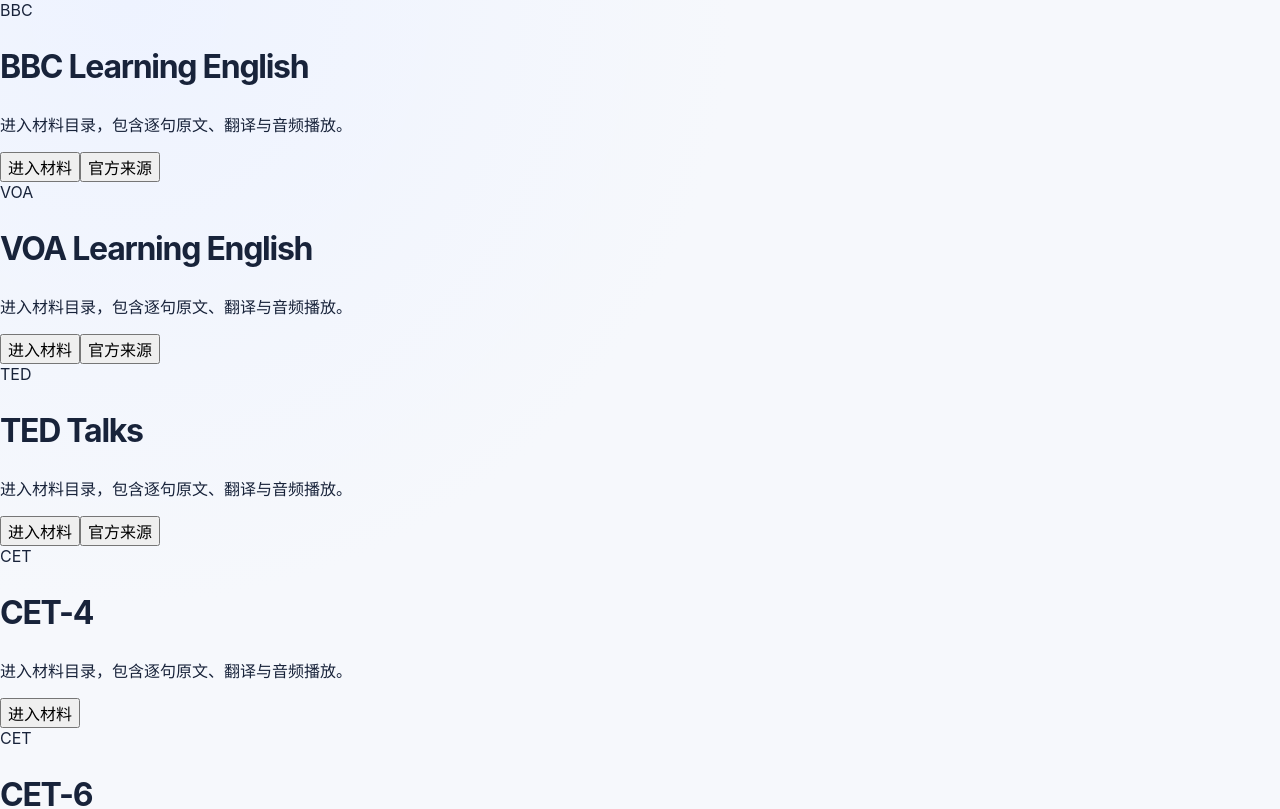
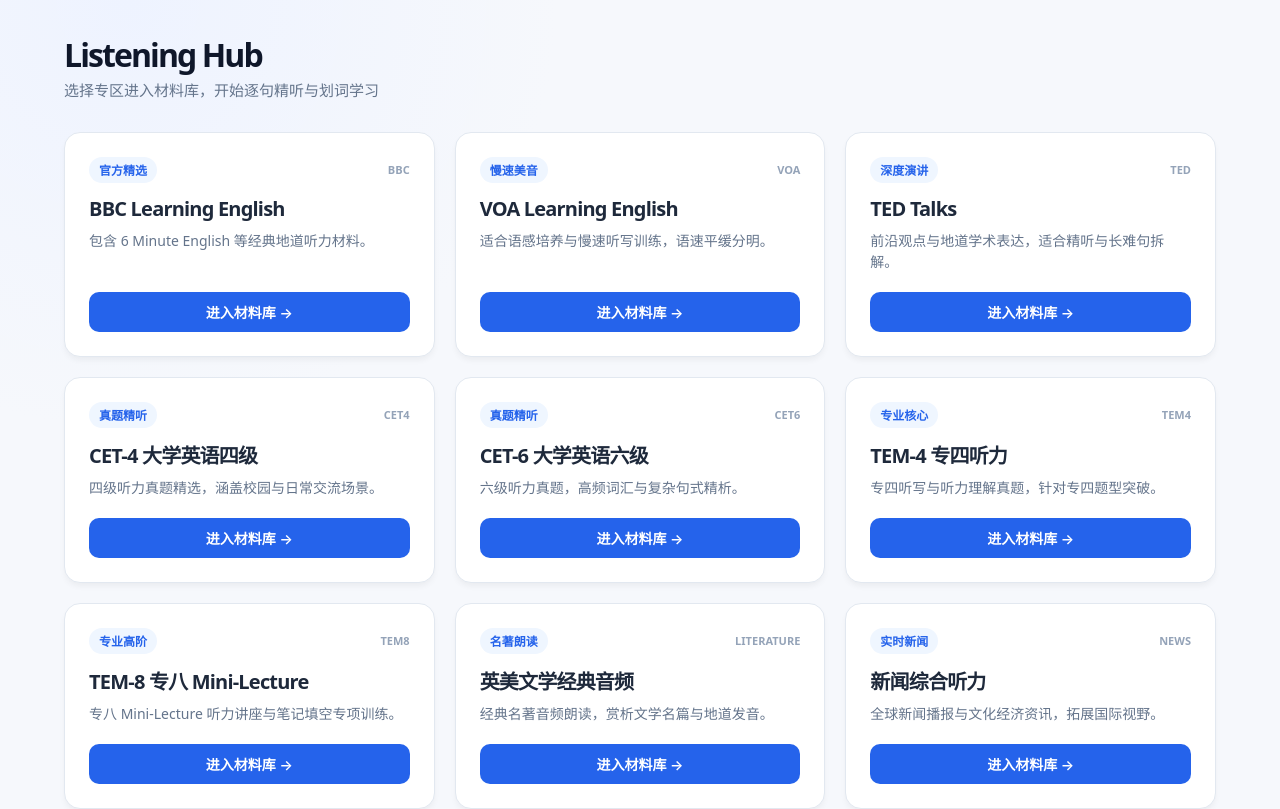
Before and after one commit to kiko0721k/lingualab, a Next.js app in the folder lingualab-7/: page /listening in a window 1280 px wide. Shown: the top 809 px of the page. Built offline with nearby package versions, Linux system fonts and the light colour scheme; no server answers.

Commit message:
Update page.tsx

```diff
--- a/lingualab-7/app/listening/page.tsx
+++ b/lingualab-7/app/listening/page.tsx
@@ -1,46 +1,70 @@
 import Link from 'next/link';
 
 const categories = [
-  { id: 'bbc', tag: 'BBC', title: 'BBC Learning English', desc: '进入材料目录，包含逐句原文、翻译与音频播放。', official: 'https://www.bbc.co.uk/learningenglish' },
-  { id: 'voa', tag: 'VOA', title: 'VOA Learning English', desc: '进入材料目录，包含逐句原文、翻译与音频播放。', official: 'https://learningenglish.voanews.com' },
-  { id: 'ted', tag: 'TED', title: 'TED Talks', desc: '进入材料目录，包含逐句原文、翻译与音频播放。', official: 'https://www.ted.com' },
-  { id: 'cet4', tag: 'CET', title: 'CET-4', desc: '进入材料目录，包含逐句原文、翻译与音频播放。' },
-  { id: 'cet6', tag: 'CET', title: 'CET-6', desc: '进入材料目录，包含逐句原文、翻译与音频播放。' },
-  { id: 'tem4', tag: 'TEM', title: 'TEM-4', desc: '进入材料目录，包含逐句原文、翻译与音频播放。' },
-  { id: 'tem8', tag: 'TEM', title: 'TEM-8', desc: '进入材料目录，包含逐句原文、翻译与音频播放。' },
-  { id: 'literature', tag: 'Literature', title: '英美文学', desc: '进入材料目录，包含逐句原文、翻译与音频播放。' },
-  { id: 'news', tag: 'News', title: '新闻听力', desc: '进入材料目录，包含逐句原文、翻译与音频播放。' },
+  { id: 'bbc', title: 'BBC Learning English', badge: '官方精选', desc: '包含 6 Minute English 等经典地道听力材料。' },
+  { id: 'voa', title: 'VOA Learning English', badge: '慢速美音', desc: '适合语感培养与慢速听写训练，语速平缓分明。' },
+  { id: 'ted', title: 'TED Talks', badge: '深度演讲', desc: '前沿观点与地道学术表达，适合精听与长难句拆解。' },
+  { id: 'cet4', title: 'CET-4 大学英语四级', badge: '真题精听', desc: '四级听力真题精选，涵盖校园与日常交流场景。' },
+  { id: 'cet6', title: 'CET-6 大学英语六级', badge: '真题精听', desc: '六级听力真题，高频词汇与复杂句式精析。' },
+  { id: 'tem4', title: 'TEM-4 专四听力', badge: '专业核心', desc: '专四听写与听力理解真题，针对专四题型突破。' },
+  { id: 'tem8', title: 'TEM-8 专八 Mini-Lecture', badge: '专业高阶', desc: '专八 Mini-Lecture 听力讲座与笔记填空专项训练。' },
+  { id: 'literature', title: '英美文学经典音频', badge: '名著朗读', desc: '经典名著音频朗读，赏析文学名篇与地道发音。' },
+  { id: 'news', title: '新闻综合听力', badge: '实时新闻', desc: '全球新闻播报与文化经济资讯，拓展国际视野。' },
 ];
 
-export default function ListeningPage() {
+export default function ListeningHubPage() {
   return (
-    <div className="max-w-7xl mx-auto px-4 py-8">
-      <div className="grid grid-cols-1 md:grid-cols-2 lg:grid-cols-3 gap-6">
+    <div style={{ maxWidth: '1200px', margin: '0 auto', padding: '40px 24px', fontFamily: 'system-ui, -apple-system, sans-serif' }}>
+      {/* 标题头部 */}
+      <div style={{ marginBottom: '32px' }}>
+        <h1 style={{ fontSize: '32px', fontWeight: '800', color: '#0f172a', margin: '0 0 8px 0' }}> Listening Hub</h1>
+        <p style={{ fontSize: '15px', color: '#64748b', margin: 0 }}>选择专区进入材料库，开始逐句精听与划词学习</p>
+      </div>
+
+      {/* 九宫格卡片布局 */}
+      <div style={{ display: 'grid', gridTemplateColumns: 'repeat(auto-fill, minmax(320px, 1fr))', gap: '20px' }}>
         {categories.map((item) => (
-          <div key={item.id} className="bg-white border border-gray-200 rounded-xl p-6 shadow-sm flex flex-col justify-between">
+          <div
+            key={item.id}
+            style={{
+              backgroundColor: '#ffffff',
+              border: '1px solid #e2e8f0',
+              borderRadius: '16px',
+              padding: '24px',
+              display: 'flex',
+              flexDirection: 'column',
+              justifyContent: 'space-between',
+              boxShadow: '0 4px 6px -1px rgba(0, 0, 0, 0.05)',
+              transition: 'all 0.2s ease',
+            }}
+          >
             <div>
-              <span className="inline-block text-xs px-2.5 py-1 bg-gray-100 rounded-full text-gray-600 font-medium">
-                {item.tag}
-              </span>
-              <h2 className="text-xl font-bold mt-3 mb-2 text-gray-900">{item.title}</h2>
-              <p className="text-sm text-gray-500 leading-relaxed mb-6">{item.desc}</p>
+              <div style={{ display: 'flex', justifyContent: 'space-between', alignItems: 'center', marginBottom: '12px' }}>
+                <span style={{ fontSize: '12px', fontWeight: '700', color: '#2563eb', backgroundColor: '#eff6ff', padding: '4px 10px', borderRadius: '20px' }}>
+                  {item.badge}
+                </span>
+                <span style={{ fontSize: '11px', fontWeight: '600', color: '#94a3b8', uppercase: 'true' }}>{item.id.toUpperCase()}</span>
+              </div>
+              <h2 style={{ fontSize: '20px', fontWeight: '700', color: '#1e293b', margin: '0 0 8px 0' }}>{item.title}</h2>
+              <p style={{ fontSize: '14px', color: '#64748b', lineHeight: '1.5', margin: '0 0 20px 0' }}>{item.desc}</p>
             </div>
 
-            <div className="flex items-center space-x-3 pt-2">
-              <Link href={`/listening/${item.id}`} className="inline-block">
-                <button className="bg-gray-100 hover:bg-gray-200 text-gray-800 text-sm px-4 py-2 rounded-lg font-medium transition cursor-pointer">
-                  进入材料
-                </button>
-              </Link>
-
-              {item.official && (
-                <a href={item.official} target="_blank" rel="noreferrer" className="inline-block">
-                  <button className="bg-blue-600 hover:bg-blue-700 text-white text-sm px-4 py-2 rounded-lg font-medium transition cursor-pointer">
-                    官方来源
-                  </button>
-                </a>
-              )}
-            </div>
+            <Link
+              href={`/listening/${item.id}`}
+              style={{
+                display: 'block',
+                textAlign: 'center',
+                backgroundColor: '#2563eb',
+                color: '#ffffff',
+                fontWeight: '600',
+                fontSize: '14px',
+                padding: '10px 16px',
+                borderRadius: '10px',
+                textDecoration: 'none',
+              }}
+            >
+              进入材料库 →
+            </Link>
           </div>
         ))}
       </div>
```
